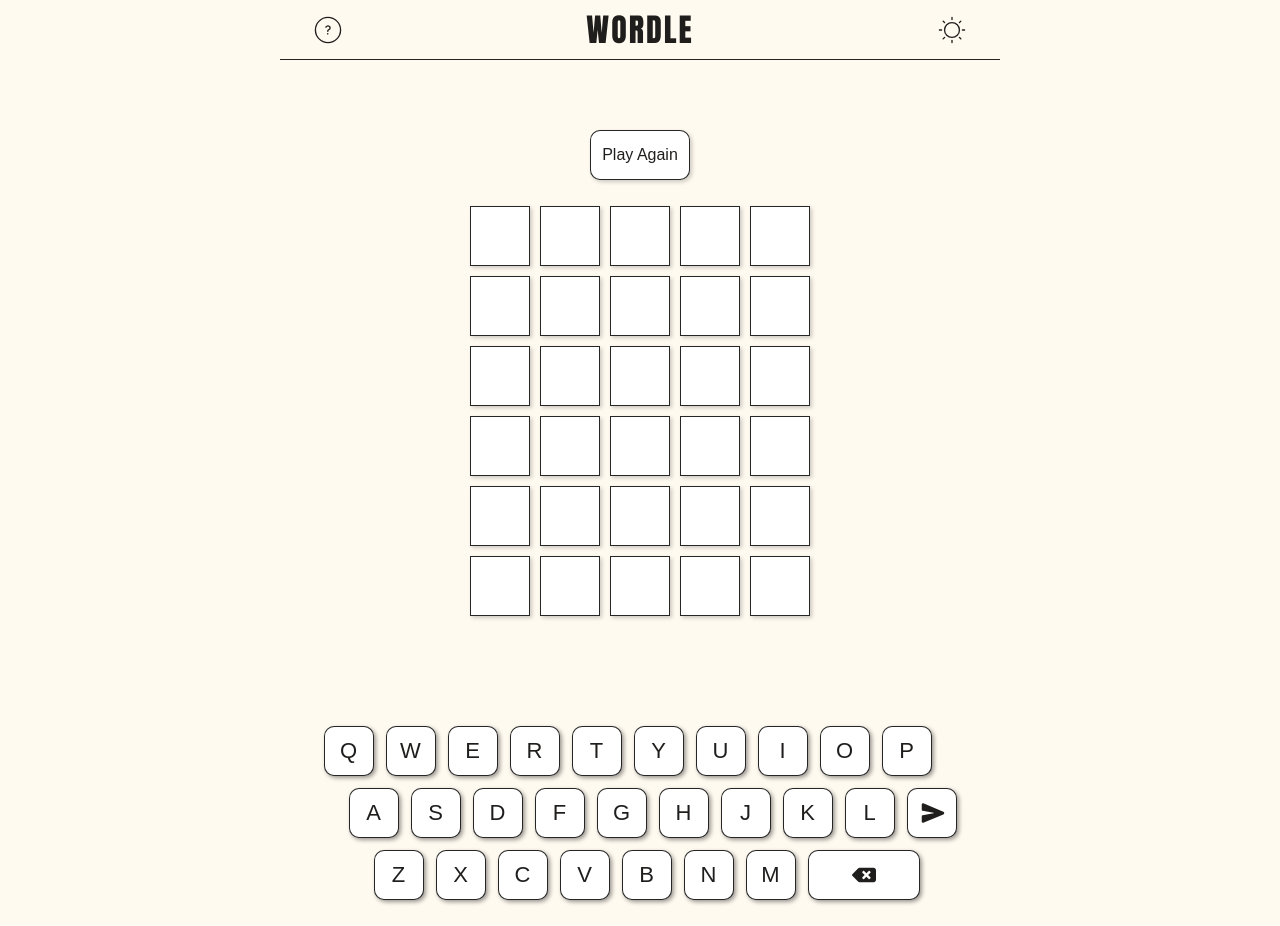
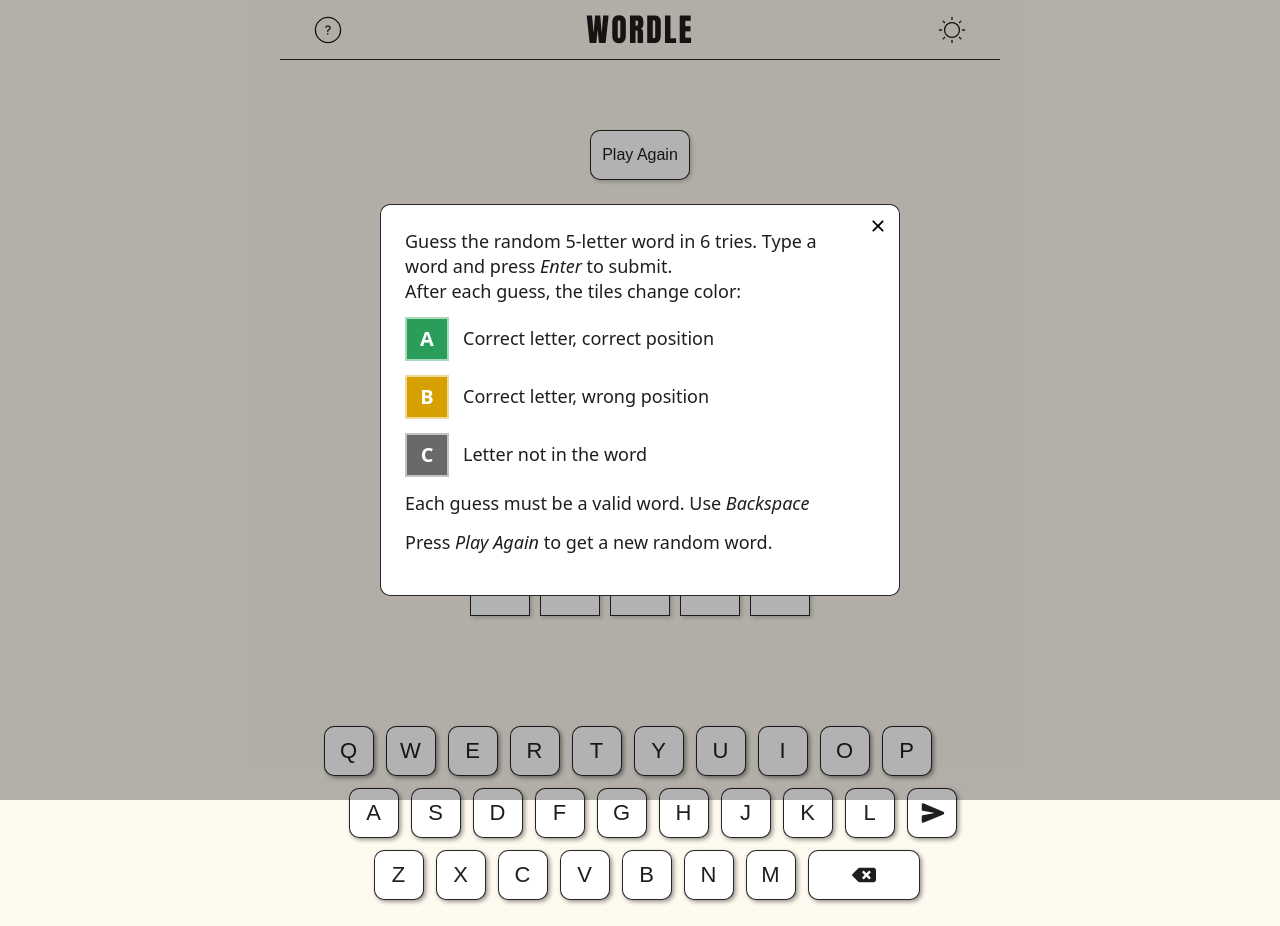
Before and after one commit to MatsAW03/wordle-react-app, a React (Vite) app: page / in a window 1280 px wide. Both pictures are taken after a click on the button 328 px from the left and 29 px from the top of the page. Built offline with nearby package versions, Linux system fonts and the light colour scheme.

Commit message:
Implement HelpModal for existing button

```diff
--- a/src/App.jsx
+++ b/src/App.jsx
@@ -1,6 +1,7 @@
 import './App.css';
 import Game from './Game';
 import Header from './Header';
+import HelpModal from './HelpModal';
 import { useEffect, useState } from 'react';
 
 function App() {
@@ -12,6 +13,10 @@ function App() {
       ? 'dark'
       : 'light';
   });
+  const [isHelpOpen, setIsHelpOpen] = useState(false);
+
+  const openHelp = () => setIsHelpOpen(true);
+  const closeHelp = () => setIsHelpOpen(false);
 
   function toggleTheme() {
     setTheme((t) => (t === 'light' ? 'dark' : 'light'));
@@ -24,8 +29,16 @@ function App() {
 
   return (
     <div className="app">
-      <Header theme={theme} toggleTheme={toggleTheme} />
-      <Game />
+      <Header
+        theme={theme}
+        toggleTheme={toggleTheme}
+        isHelpOpen={isHelpOpen}
+        openHelp={openHelp}
+        closeHelp={closeHelp}
+      />
+      <Game isHelpOpen={isHelpOpen} closeHelp={closeHelp} />
+
+      {isHelpOpen && <HelpModal closeHelp={closeHelp} />}
     </div>
   );
 }
--- a/src/Game.jsx
+++ b/src/Game.jsx
@@ -12,9 +12,9 @@ import { WORD_LENGTH, MAX_GUESSES } from './constants';
 import { buildUsedKeys } from './utils/buildUsedKeys';
 import { getRandomWord } from './utils/getRandomWord';
 
-function Game() {
+function Game({ isHelpOpen, closeHelp }) {
   const validWordsRef = useRef(new Set());
-  const [solution, setSolution] = useState('hello');
+  const [solution, setSolution] = useState('');
   const [guesses, setGuesses] = useState(Array(MAX_GUESSES).fill(null));
   const [currentGuess, setCurrentGuess] = useState('');
   const [isGameOver, setIsGameOver] = useState(false);
@@ -118,13 +118,34 @@ function Game() {
 
   useEffect(() => {
     const handleTyping = (event) => {
-      if (isGameOver) {
+      if (event.ctrlKey || event.metaKey || event.altKey) {
         return;
       }
 
-      if (event.ctrlKey || event.metaKey || event.altKey) {
-        return;
+      const isLetter = /^[a-zA-Z]$/.test(event.key);
+      const isBackspace = event.key === 'Backspace';
+      const isEnter = event.key === 'Enter';
+      const isEscape = event.key === 'Escape';
+
+      if (isHelpOpen) {
+        if (isGameOver) {
+          if (isEscape) closeHelp();
+          return;
+        }
+
+        if (isLetter || isBackspace || isEnter || isEscape) {
+          closeHelp();
+
+          if (isEscape) return;
+
+          if (isEnter) {
+            event.preventDefault();
+            return;
+          }
+        }
       }
+
+      if (isGameOver) return;
 
       if (event.key === 'Enter') {
         event.preventDefault();
@@ -141,7 +162,7 @@ function Game() {
         return;
       }
 
-      if (!/^[a-zA-Z]$/.test(event.key)) {
+      if (!isLetter) {
         return;
       }
 
@@ -151,7 +172,7 @@ function Game() {
     window.addEventListener('keydown', handleTyping);
 
     return () => window.removeEventListener('keydown', handleTyping);
-  }, [currentGuess, isGameOver, submitGuess]);
+  }, [currentGuess, isGameOver, submitGuess, isHelpOpen, closeHelp]);
 
   useEffect(() => {
     const fetchWord = async () => {
--- a/src/Header.jsx
+++ b/src/Header.jsx
@@ -1,14 +1,19 @@
 import './Header.css';
-import { CiCircleQuestion } from 'react-icons/ci';
+import { CiCircleQuestion, CiCircleRemove } from 'react-icons/ci';
 import { CiLight, CiDark } from 'react-icons/ci';
 
-function Header({ theme, toggleTheme }) {
+function Header({ theme, toggleTheme, isHelpOpen, openHelp, closeHelp }) {
   const themeIcon = theme === 'light' ? <CiLight /> : <CiDark />;
   return (
     <header className="app-header">
       <div className="container-row">
         <div className="container left">
-          <button type="button" aria-label="Help" className="help-btn">
+          <button
+            type="button"
+            aria-label="Help"
+            className="help-btn"
+            onClick={isHelpOpen ? closeHelp : openHelp}
+          >
             <CiCircleQuestion />
           </button>
         </div>
--- /dev/null
+++ b/src/HelpModal.css
@@ -0,0 +1,88 @@
+.helpBackdrop {
+  position: fixed;
+  inset: 0;
+  display: grid;
+  place-items: center;
+  z-index: 1000;
+  background: var(--modal-backdrop);
+}
+
+.helpModal {
+  position: relative;
+  background: var(--modal-bg);
+  border: 1px solid var(--border);
+  border-radius: 10px;
+  max-height: 80vh;
+  width: min(92vw, 520px);
+  overflow: hidden;
+  padding: 24px;
+}
+
+.close-btn {
+  background: transparent;
+  position: absolute;
+  height: 30px;
+  width: 30px;
+  top: 6px;
+  right: 6px;
+  display: flex;
+  justify-content: center;
+  align-items: center;
+
+  border: none;
+  border-radius: 4px;
+  font-size: 32px;
+  cursor: pointer;
+}
+
+.helpBody {
+  padding-right: 22px;
+  overflow: auto;
+  line-height: 1.4;
+  font-size: 18px;
+  font-weight: 500;
+  color: var(--modal-text);
+}
+
+.helpLegend {
+  display: grid;
+  gap: 14px;
+  margin: 12px 0 16px 0;
+}
+
+.helpLegendRow {
+  display: grid;
+  grid-template-columns: 44px 1fr;
+  align-items: center;
+  column-gap: 14px;
+}
+
+.helpTile {
+  width: 44px;
+  height: 44px;
+  display: grid;
+  place-items: center;
+
+  border: 2px solid var(--example-border);
+  font-weight: 700;
+  font-size: 20px;
+}
+
+.helpTile--green {
+  background: var(--correct-example);
+  color: var(--example-letter-color);
+}
+
+.helpTile--yellow {
+  background: var(--misplaced-example);
+  color: var(--example-letter-color);
+}
+
+.helpTile--gray {
+  background: var(--incorrect-example);
+  color: var(--example-letter-color);
+}
+
+.action-example {
+  font-style: italic;
+}
--- /dev/null
+++ b/src/HelpModal.jsx
@@ -0,0 +1,65 @@
+import React from 'react';
+import { IoIosClose } from 'react-icons/io';
+import './HelpModal.css';
+
+function HelpModal({ closeHelp }) {
+  return (
+    <div
+      className="helpBackdrop"
+      onMouseDown={(e) => {
+        if (e.target === e.currentTarget) closeHelp();
+      }}
+    >
+      <div className="helpModal">
+        <button
+          type="button"
+          className="close-btn"
+          onClick={closeHelp}
+          aria-label="Close help"
+        >
+          <IoIosClose className="close-icon" />
+        </button>
+
+        <div className="helpBody">
+          <p>
+            Guess the random 5-letter word in 6 tries. Type a word and press{' '}
+            <span className="action-example">Enter</span> to submit.
+          </p>
+          <p className="helpLead">After each guess, the tiles change color:</p>
+
+          <div className="helpLegend">
+            <div className="helpLegendRow">
+              <div className="helpTile helpTile--green">A</div>
+              <div className="helpLegendText">
+                Correct letter, correct position
+              </div>
+            </div>
+
+            <div className="helpLegendRow">
+              <div className="helpTile helpTile--yellow">B</div>
+              <div className="helpLegendText">
+                Correct letter, wrong position
+              </div>
+            </div>
+
+            <div className="helpLegendRow">
+              <div className="helpTile helpTile--gray">C</div>
+              <div className="helpLegendText">Letter not in the word</div>
+            </div>
+
+            <p>
+              Each guess must be a valid word. Use{' '}
+              <span className="action-example">Backspace</span>
+            </p>
+            <p>
+              Press <span className="action-example">Play Again</span> to get a
+              new random word.
+            </p>
+          </div>
+        </div>
+      </div>
+    </div>
+  );
+}
+
+export default HelpModal;
--- a/src/index.css
+++ b/src/index.css
@@ -14,6 +14,15 @@
   --correct: #81ec81;
   --misplaced: #ece06f;
   --incorrect: #d3d3d3;
+
+  --modal-bg: #ffffff;
+  --modal-backdrop: rgba(0, 0, 0, 0.3);
+  --modal-text: rgba(8, 6, 4, 0.9);
+  --correct-example: #2a9d5b;
+  --misplaced-example: #d6a100;
+  --incorrect-example: #696969;
+  --example-border: rgba(255, 255, 255, 0.6);
+  --example-letter-color: #ffffff;
 }
 
 :root[data-theme='dark'] {
@@ -29,9 +38,18 @@
   --keyboard-bg: #6b5749;
   --keyboard-shadow: rgba(0, 0, 0, 0.5);
 
-  --correct: #0c991f;
-  --misplaced: #da9707;
+  --correct: #2a9d5b;
+  --misplaced: #d6a100;
   --incorrect: #332920;
+
+  --modal-bg: #ffffff;
+  --modal-backdrop: rgba(0, 0, 0, 0.3);
+  --modal-text: rgba(8, 6, 4, 0.9);
+  --correct-example: #2a9d5b;
+  --misplaced-example: #d6a100;
+  --incorrect-example: #696969;
+  --example-border: rgba(255, 255, 255, 0.6);
+  --example-letter-color: #ffffff;
 }
 
 * {
```
